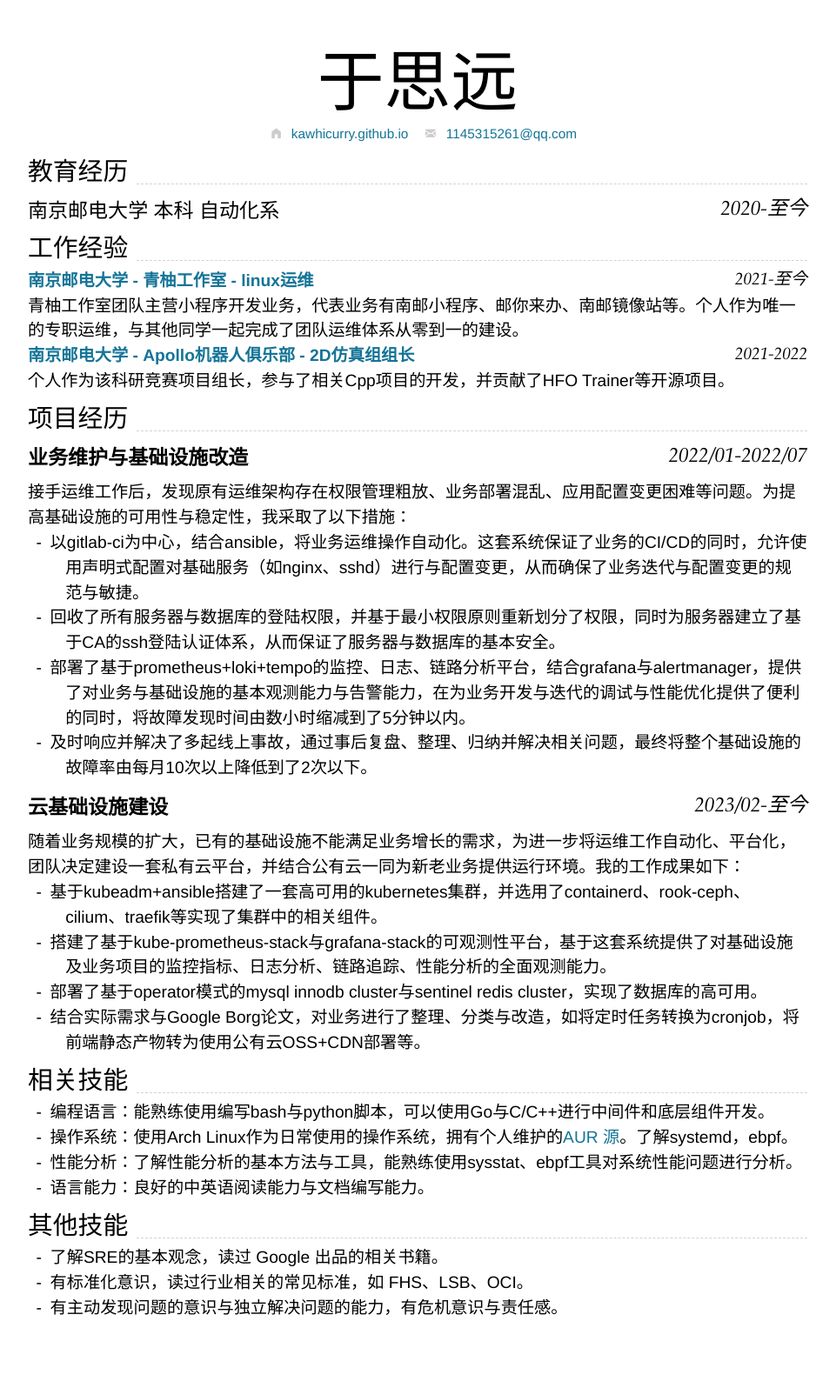
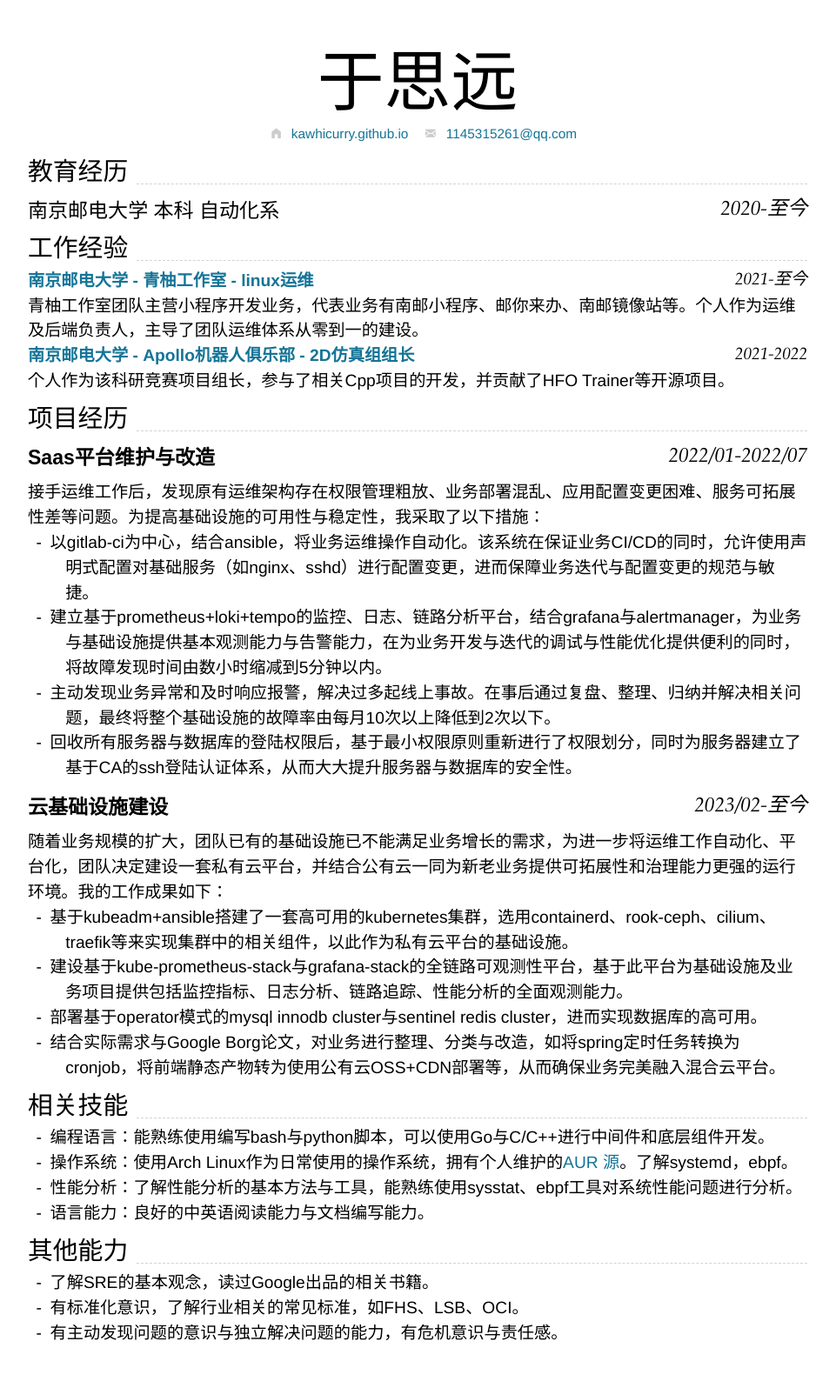
Before and after one commit to kawhicurry/resume, a Jekyll site: the page built from index.md, in a window 1280 px wide. Shown: the whole page at 87% size, without its empty margins (160-1121 px from the left). Built offline with Jekyll 4.4.1, drawn with Linux system fonts in a browser that asks for light colours; nearby versions of some CDN libraries; before the commit the page ends 1567 px from its top, so only the background shows below that.

Commit message:
update: optimize main resume

```diff
--- a/index.md
+++ b/index.md
@@ -21,7 +21,7 @@ homepage:
 
 [**南京邮电大学 - 青柚工作室 - linux运维**](https://qingyou.njupt.edu.cn) `2021-至今`
 
-青柚工作室团队主营小程序开发业务，代表业务有南邮小程序、邮你来办、南邮镜像站等。个人作为唯一的专职运维，与其他同学一起完成了团队运维体系从零到一的建设。
+青柚工作室团队主营小程序开发业务，代表业务有南邮小程序、邮你来办、南邮镜像站等。个人作为运维及后端负责人，主导了团队运维体系从零到一的建设。
 
 [**南京邮电大学 - Apollo机器人俱乐部 - 2D仿真组组长**](https://github.com/Apollo2d/) `2021-2022`
 
@@ -29,23 +29,23 @@ homepage:
 
 ## 项目经历
 
-### **业务维护与基础设施改造** `2022/01-2022/07`
+### **Saas平台维护与改造** `2022/01-2022/07`
 
-接手运维工作后，发现原有运维架构存在权限管理粗放、业务部署混乱、应用配置变更困难等问题。为提高基础设施的可用性与稳定性，我采取了以下措施：
+接手运维工作后，发现原有运维架构存在权限管理粗放、业务部署混乱、应用配置变更困难、服务可拓展性差等问题。为提高基础设施的可用性与稳定性，我采取了以下措施：
 
-- 以gitlab-ci为中心，结合ansible，将业务运维操作自动化。这套系统保证了业务的CI/CD的同时，允许使用声明式配置对基础服务（如nginx、sshd）进行与配置变更，从而确保了业务迭代与配置变更的规范与敏捷。
-- 回收了所有服务器与数据库的登陆权限，并基于最小权限原则重新划分了权限，同时为服务器建立了基于CA的ssh登陆认证体系，从而保证了服务器与数据库的基本安全。
-- 部署了基于prometheus+loki+tempo的监控、日志、链路分析平台，结合grafana与alertmanager，提供了对业务与基础设施的基本观测能力与告警能力，在为业务开发与迭代的调试与性能优化提供了便利的同时，将故障发现时间由数小时缩减到了5分钟以内。
-- 及时响应并解决了多起线上事故，通过事后复盘、整理、归纳并解决相关问题，最终将整个基础设施的故障率由每月10次以上降低到了2次以下。
+- 以gitlab-ci为中心，结合ansible，将业务运维操作自动化。该系统在保证业务CI/CD的同时，允许使用声明式配置对基础服务（如nginx、sshd）进行配置变更，进而保障业务迭代与配置变更的规范与敏捷。
+- 建立基于prometheus+loki+tempo的监控、日志、链路分析平台，结合grafana与alertmanager，为业务与基础设施提供基本观测能力与告警能力，在为业务开发与迭代的调试与性能优化提供便利的同时，将故障发现时间由数小时缩减到5分钟以内。
+- 主动发现业务异常和及时响应报警，解决过多起线上事故。在事后通过复盘、整理、归纳并解决相关问题，最终将整个基础设施的故障率由每月10次以上降低到2次以下。
+- 回收所有服务器与数据库的登陆权限后，基于最小权限原则重新进行了权限划分，同时为服务器建立了基于CA的ssh登陆认证体系，从而大大提升服务器与数据库的安全性。
 
 ### **云基础设施建设** `2023/02-至今`
 
-随着业务规模的扩大，已有的基础设施不能满足业务增长的需求，为进一步将运维工作自动化、平台化，团队决定建设一套私有云平台，并结合公有云一同为新老业务提供运行环境。我的工作成果如下：
+随着业务规模的扩大，团队已有的基础设施已不能满足业务增长的需求，为进一步将运维工作自动化、平台化，团队决定建设一套私有云平台，并结合公有云一同为新老业务提供可拓展性和治理能力更强的运行环境。我的工作成果如下：
 
-- 基于kubeadm+ansible搭建了一套高可用的kubernetes集群，并选用了containerd、rook-ceph、cilium、traefik等实现了集群中的相关组件。
-- 搭建了基于kube-prometheus-stack与grafana-stack的可观测性平台，基于这套系统提供了对基础设施及业务项目的监控指标、日志分析、链路追踪、性能分析的全面观测能力。
-- 部署了基于operator模式的mysql innodb cluster与sentinel redis cluster，实现了数据库的高可用。
-- 结合实际需求与Google Borg论文，对业务进行了整理、分类与改造，如将定时任务转换为cronjob，将前端静态产物转为使用公有云OSS+CDN部署等。
+- 基于kubeadm+ansible搭建了一套高可用的kubernetes集群，选用containerd、rook-ceph、cilium、traefik等来实现集群中的相关组件，以此作为私有云平台的基础设施。
+- 建设基于kube-prometheus-stack与grafana-stack的全链路可观测性平台，基于此平台为基础设施及业务项目提供包括监控指标、日志分析、链路追踪、性能分析的全面观测能力。
+- 部署基于operator模式的mysql innodb cluster与sentinel redis cluster，进而实现数据库的高可用。
+- 结合实际需求与Google Borg论文，对业务进行整理、分类与改造，如将spring定时任务转换为cronjob，将前端静态产物转为使用公有云OSS+CDN部署等，从而确保业务完美融入混合云平台。
 
 ## 相关技能
 
@@ -54,8 +54,8 @@ homepage:
 - 性能分析：了解性能分析的基本方法与工具，能熟练使用sysstat、ebpf工具对系统性能问题进行分析。
 - 语言能力：良好的中英语阅读能力与文档编写能力。
 
-## 其他技能
+## 其他能力
 
-- 了解SRE的基本观念，读过 Google 出品的相关书籍。
-- 有标准化意识，读过行业相关的常见标准，如 FHS、LSB、OCI。
+- 了解SRE的基本观念，读过Google出品的相关书籍。
+- 有标准化意识，了解行业相关的常见标准，如FHS、LSB、OCI。
 - 有主动发现问题的意识与独立解决问题的能力，有危机意识与责任感。
```
